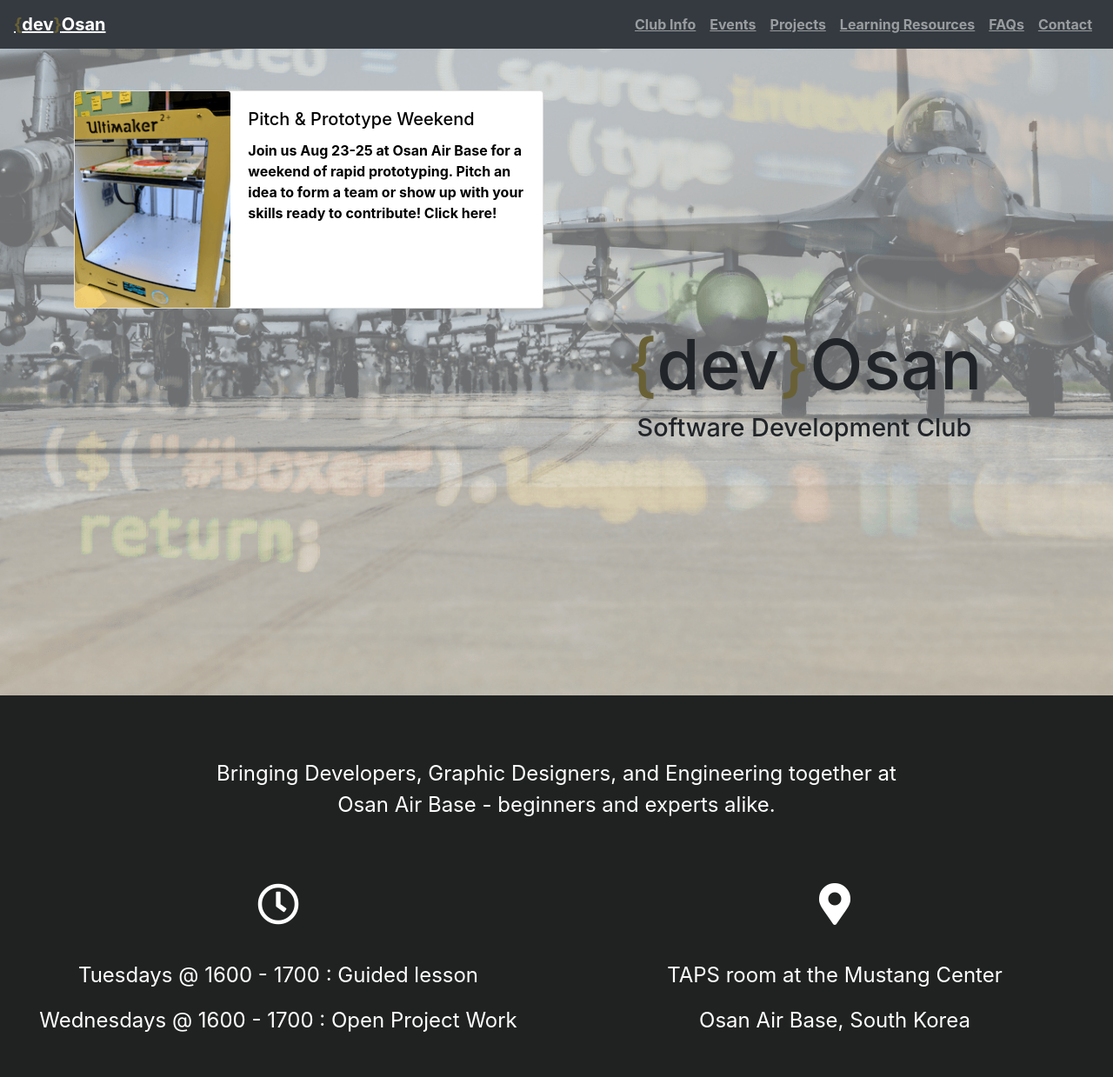
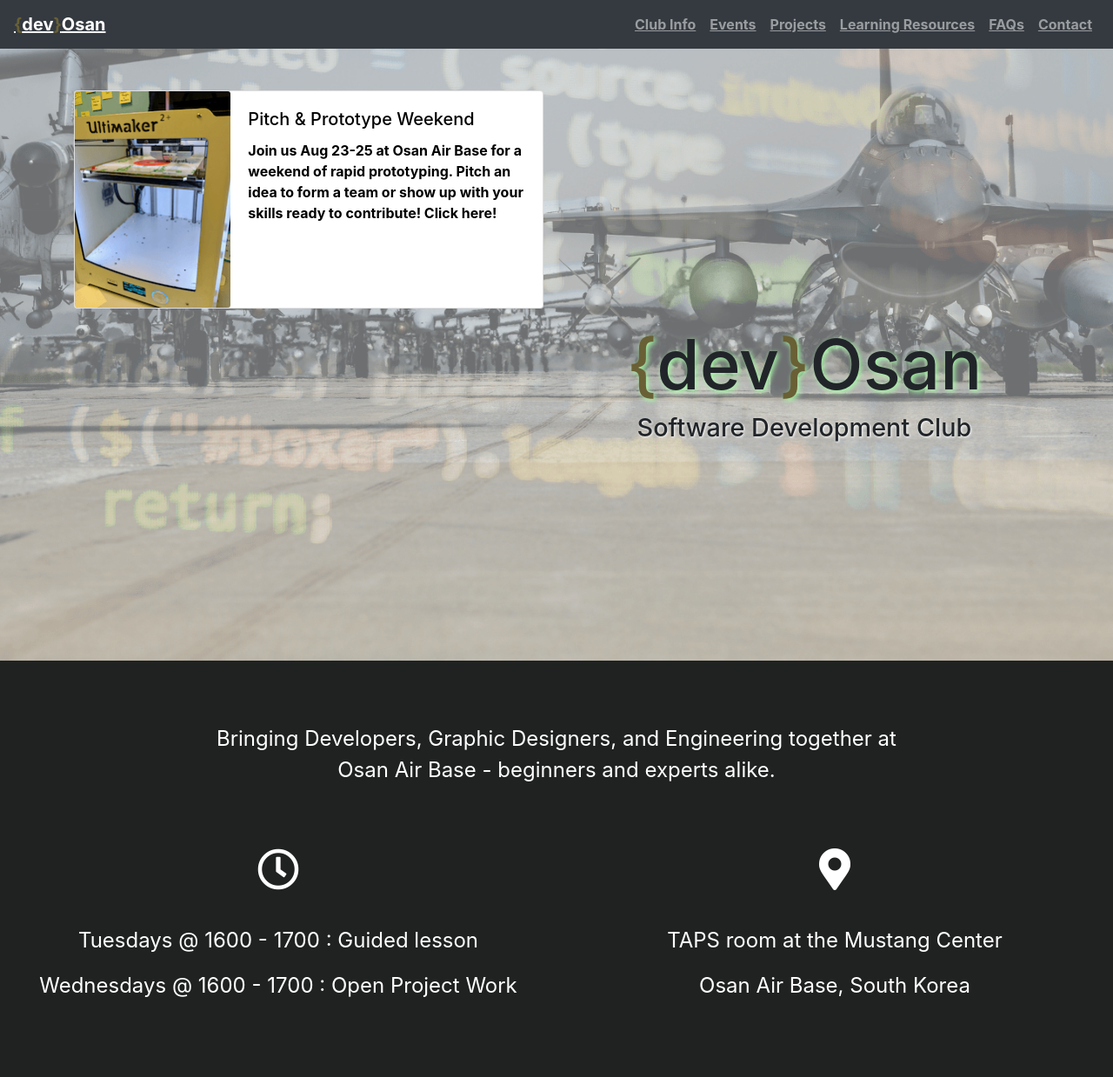
Before and after one commit to sigonasr2/dev-osan.github.io, a PHP site: page / in a window 1280 px wide. Shown: the top 1239 px of the page at 87% size. Run offline with PHP 8.4, Linux system fonts and the light colour scheme; some libraries are stand-ins or nearby versions.

Commit message:
Add in shadowing to make devOsan title stand out and readable. Made links stand out more with bolding and underlining. Created script to collapse menu. This is a fix for Issue #5

```diff
--- /dev/null
+++ b/additionalScripts.js
@@ -0,0 +1,4 @@
+$(function(){
+	var navMain = $(".navbar-collapse");
+	navMain.on("click","a:not([data-toggle])",null,function(){navMain.collapse('hide');});
+});
--- a/index.html
+++ b/index.html
@@ -104,13 +104,10 @@
         </div>
         <div class="row name-slogan">
           <div class="col col-md-6 offset-md-6">
-            <h1>
-              <span style="color: #696035">{</span>dev<span
-                style="color: #696035"
-                >}</span
-              >Osan
+            <h1 class="devOsan">
+              <span style="color: #696035">{</span>dev<span style="color: #696035">}</span>Osan
             </h1>
-            <h4>Software Development Club</h4>
+            <h4 class="devOsan">Software Development Club</h4>
           </div>
         </div>
       </div>
@@ -206,5 +203,6 @@
       integrity="sha384-JjSmVgyd0p3pXB1rRibZUAYoIIy6OrQ6VrjIEaFf/nJGzIxFDsf4x0xIM+B07jRM"
       crossorigin="anonymous"
     ></script>
+	<script src="additionalScripts.js"></script>
   </body>
 </html>
--- a/styles.css
+++ b/styles.css
@@ -1,5 +1,5 @@
 .above-the-fold {
-  min-height: 100vh;
+  min-height: 95vh;
   background-image: url("img/devOsan_noLogo.png");
   background-size: cover;
   background-repeat: no-repeat;
@@ -63,6 +63,19 @@ h1 {
   font-size: 5em;
 }
 
+h1.devOsan{
+	text-shadow: 2px 2px 6px #AAFFAA;
+}
+
+a.devOsan{
+	text-shadow: 0px 0px 2px #AAFFAA;
+	color:black;
+}
+
+h4.devOsan{
+	text-shadow: 1px 1px 3px white;
+}
+
 h4 {
   font-size: 1.8em;
 }
```
